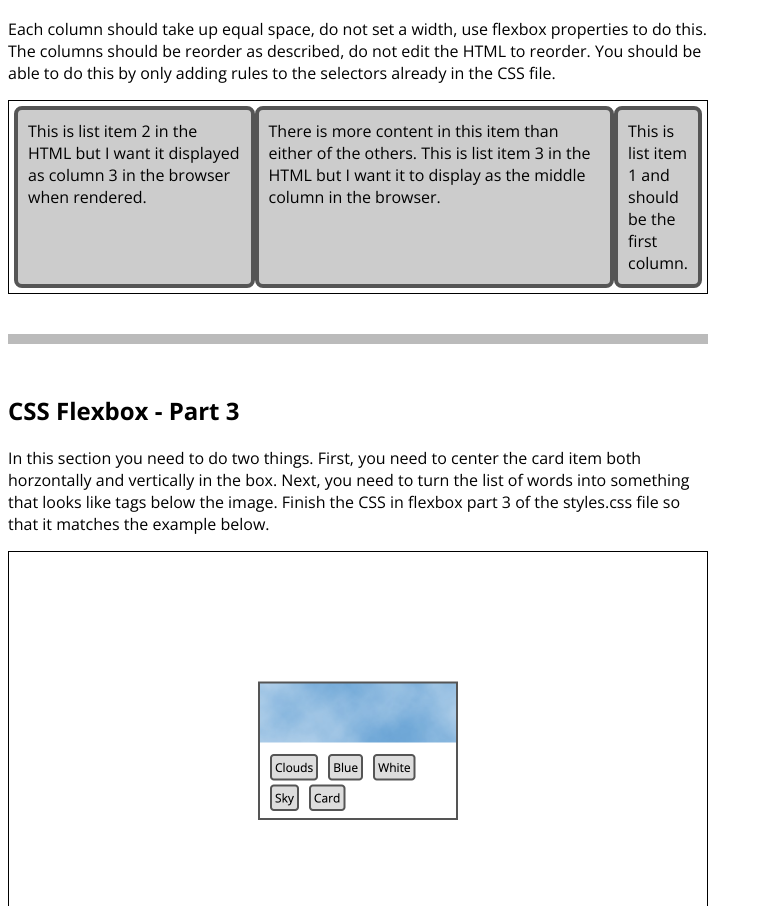
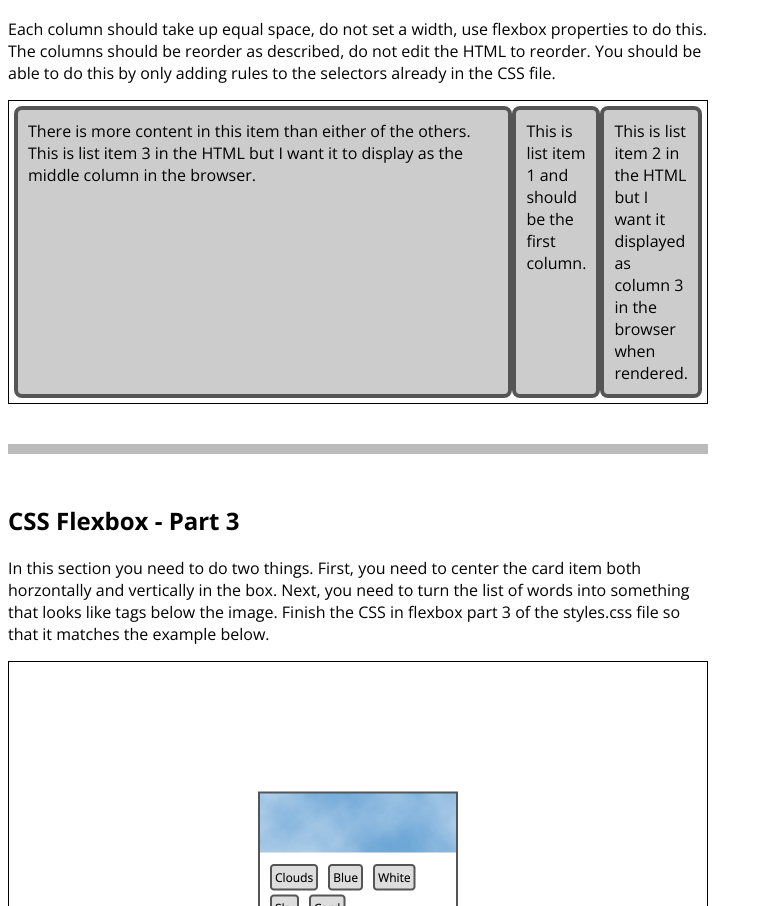
Before and after one commit to mounishennamuri888/ITMD_541Lab2, a plain HTML site: page index.html in a window 1280 px wide. Shown: the part 1129-2035 px from the top of the page, without its empty margins (0-763 px from the left). Drawn offline with nearby package versions, Linux system fonts and the light colour scheme.

```diff
--- a/styles.css
+++ b/styles.css
@@ -33,6 +33,8 @@
 }
 
 #flex-section2 .item2 {
+	order: 3;
+	flex: 1;
 
 }
 
```
